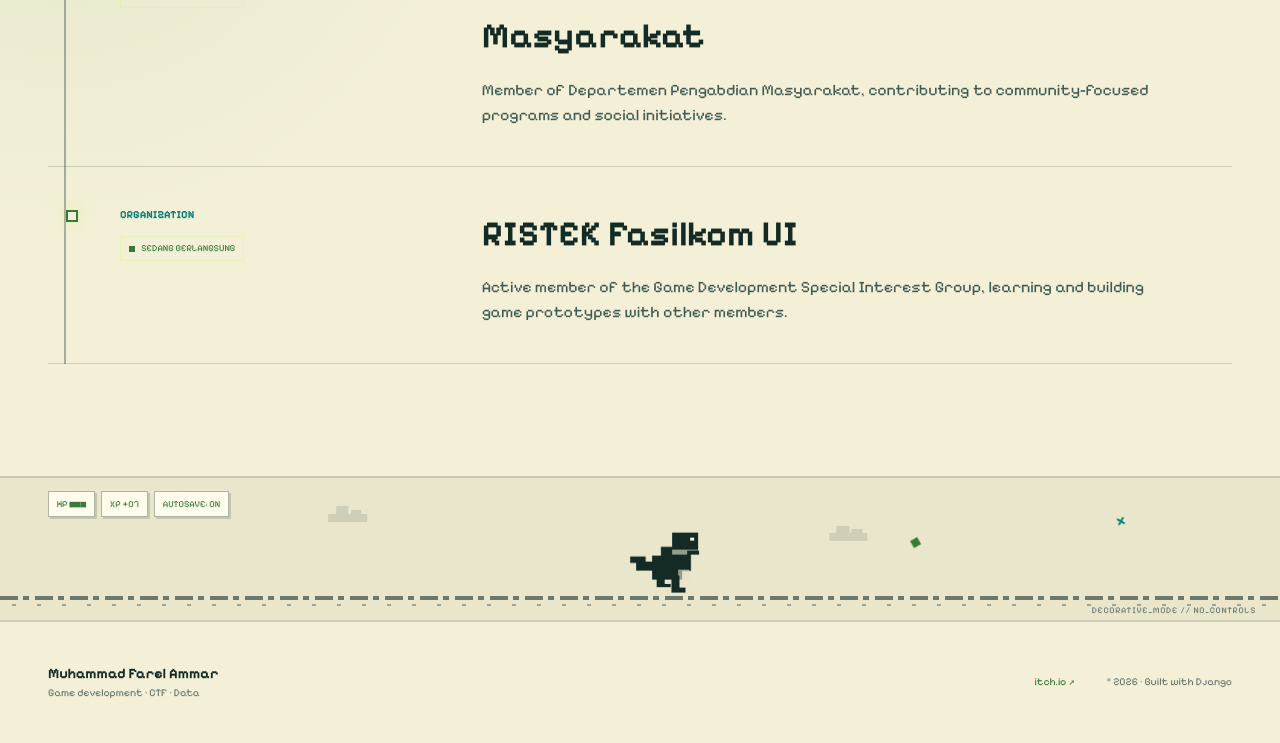
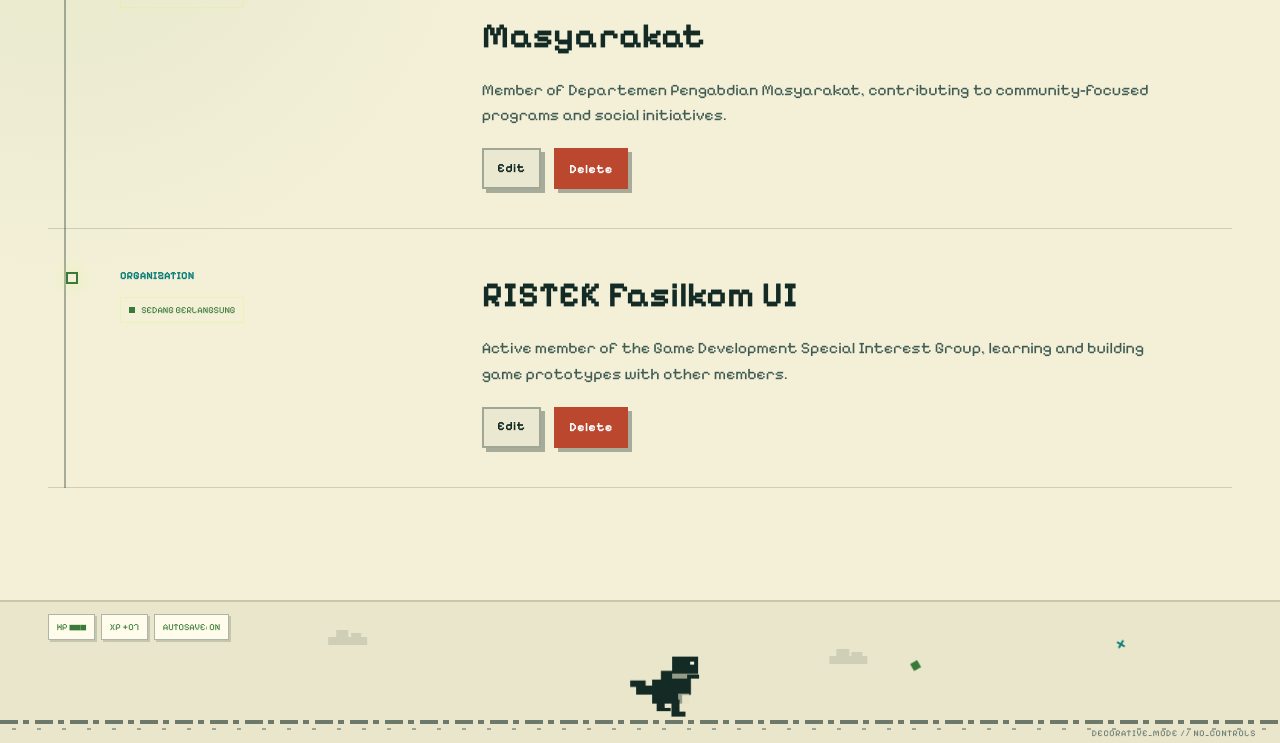
Before and after one commit to marlioboro/PBP, a Django app: page /experience/ in a window 1280 px wide. Shown: the part 805-1548 px from the top of the page. Before the commit the page ends 1503 px from the top, so only its background shows below. Run offline with Django 5.2, Linux system fonts and the light colour scheme; data comes from the database, SQL or seed files in the repository.

Commit message:
feat: add experience update and deletion flows

```diff
--- a/main/urls.py
+++ b/main/urls.py
@@ -2,6 +2,7 @@
 
 from main.views import (
     create_experience,
+    delete_experience,
     create_project,
     delete_project,
     get_experiences_json,
@@ -10,6 +11,7 @@
     show_main,
     show_project_detail,
     show_projects,
+    update_experience,
 )
 
 
@@ -19,6 +21,16 @@
     path('', show_main, name='show_main'),
     path('experience/', show_experience, name='show_experience'),
     path('experience/add/', create_experience, name='create_experience'),
+    path(
+        'experience/<uuid:experience_id>/edit/',
+        update_experience,
+        name='update_experience',
+    ),
+    path(
+        'experience/<uuid:experience_id>/delete/',
+        delete_experience,
+        name='delete_experience',
+    ),
     path('api/experiences/', get_experiences_json, name='get_experiences_json'),
     path('projects/', show_projects, name='show_projects'),
     path('projects/add/', create_project, name='create_project'),
--- a/main/views.py
+++ b/main/views.py
@@ -80,6 +80,37 @@
     return render(request, 'experience_form.html', context)
 
 
+def update_experience(request, experience_id):
+    experience = get_object_or_404(Experience, id=experience_id)
+    form = ExperienceForm(request.POST or None, instance=experience)
+    if request.method == 'POST' and form.is_valid():
+        experience = form.save()
+        messages.success(
+            request,
+            f'Experience "{experience.title}" berhasil diperbarui.',
+        )
+        return redirect('main:show_experience')
+
+    context = build_context(
+        active_page='experience',
+        form=form,
+        experience=experience,
+        form_title='Edit experience',
+        form_label='// UPDATE_JOURNEY',
+        submit_label='Update experience',
+    )
+    return render(request, 'experience_form.html', context)
+
+
+@require_POST
+def delete_experience(request, experience_id):
+    experience = get_object_or_404(Experience, id=experience_id)
+    title = experience.title
+    experience.delete()
+    messages.success(request, f'Experience "{title}" berhasil dihapus.')
+    return redirect('main:show_experience')
+
+
 def show_projects(request):
     # Tutorial 03 demonstrates the JSON delivery boundary even though this
     # Django app could query the ORM directly for its own template.
--- a/static/css/style.css
+++ b/static/css/style.css
@@ -1574,6 +1574,18 @@
     color: var(--muted);
 }
 
+.timeline-actions {
+    display: flex;
+    flex-wrap: wrap;
+    gap: 0.8rem;
+    margin-top: 1.25rem;
+}
+
+.timeline-actions .button {
+    min-height: 2.5rem;
+    padding: 0.55rem 0.85rem;
+}
+
 .empty-state {
     display: flex;
     align-items: center;
--- /dev/null
+++ b/templates/components/experience_delete_modal.html
@@ -0,0 +1,16 @@
+<dialog class="project-delete-modal" id="delete-experience-{{ experience.id }}" aria-labelledby="delete-experience-title-{{ experience.id }}" aria-describedby="delete-experience-description-{{ experience.id }}">
+    <div class="project-delete-modal-content">
+        <p class="section-label">// CONFIRM_DELETE</p>
+        <h4 id="delete-experience-title-{{ experience.id }}">Delete experience?</h4>
+        <p id="delete-experience-description-{{ experience.id }}">"{{ experience.title }}" akan dihapus dari database. Aksi ini tidak bisa dibatalkan.</p>
+        <div class="project-delete-modal-actions">
+            <form method="dialog">
+                <button class="button button-ghost" type="submit">Cancel</button>
+            </form>
+            <form method="post" action="{% url 'main:delete_experience' experience.id %}">
+                {% csrf_token %}
+                <button class="button button-danger" type="submit">Yes, delete</button>
+            </form>
+        </div>
+    </div>
+</dialog>
--- a/templates/experience.html
+++ b/templates/experience.html
@@ -47,8 +47,13 @@
                             <div class="timeline-content">
                                 <h3>{{ experience.title }}</h3>
                                 <p>{{ experience.description }}</p>
+                                <div class="timeline-actions">
+                                    <a class="button button-ghost" href="{% url 'main:update_experience' experience.id %}">Edit</a>
+                                    <button class="button button-danger" type="button" data-delete-dialog="delete-experience-{{ experience.id }}">Delete</button>
+                                </div>
                             </div>
                         </article>
+                        {% include 'components/experience_delete_modal.html' %}
                     </li>
                 {% empty %}
                     <li class="empty-state">
```
Also changed, not shown: main/tests.py (+49 -0 lines).
